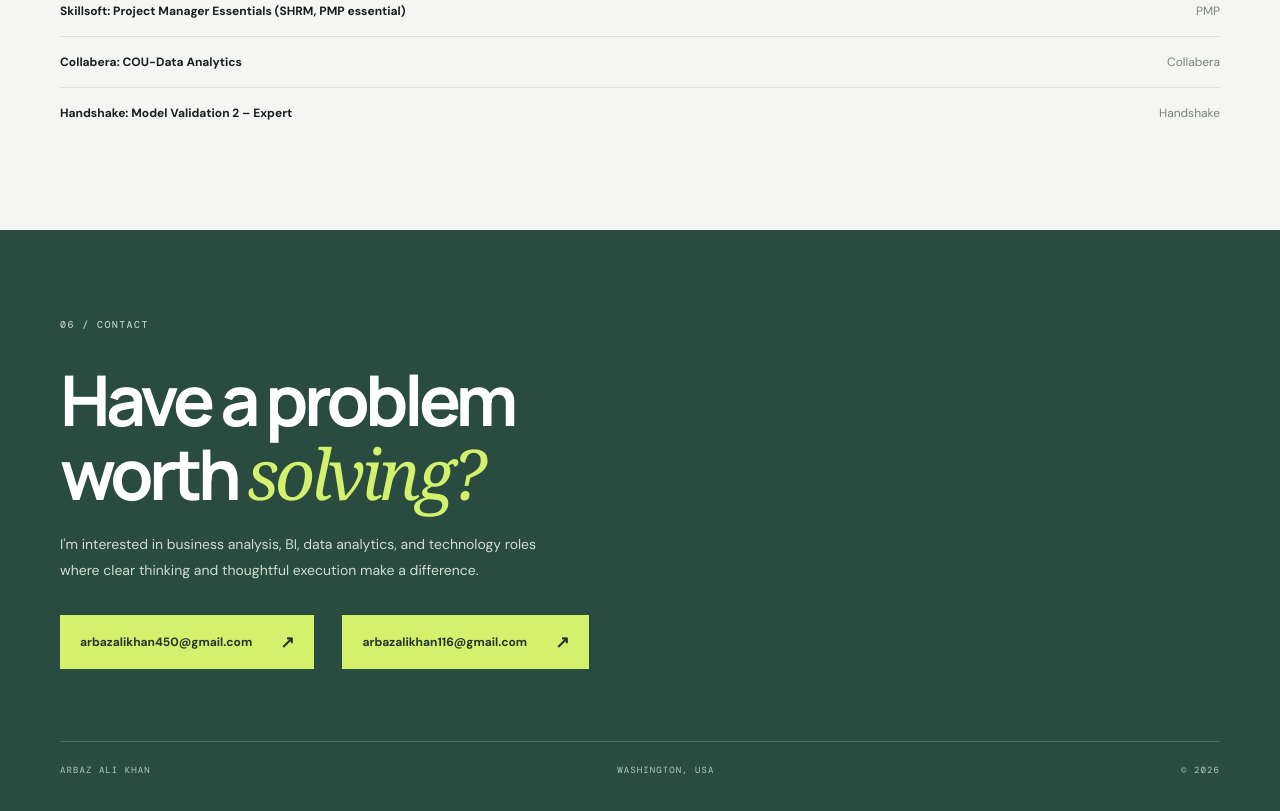
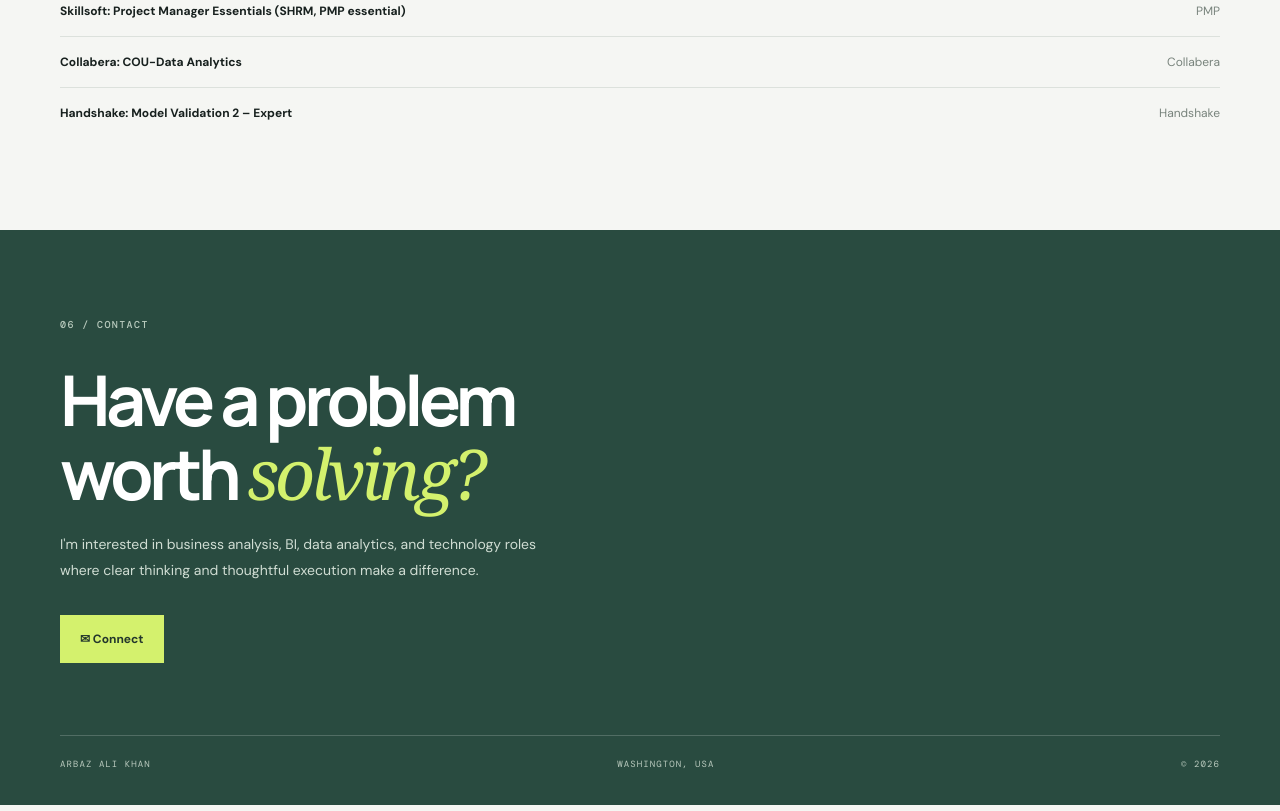
Before and after one commit to Arbaz-Ali-Khan/Arbaz-Ali-Khan.github.io, a plain HTML site: page index.html in a window 1280 px wide. Shown: the part 7397-8208 px from the top of the page. Drawn offline with nearby package versions, Linux system fonts and the light colour scheme.

Commit message:
Update contact section with new email button

```diff
--- a/index.html
+++ b/index.html
@@ -254,7 +254,7 @@
           <p class="eyebrow">06 / CONTACT</p>
           <h2>Have a problem<br>worth <em>solving?</em></h2>
           <p class="contact-lede">I'm interested in business analysis, BI, data analytics, and technology roles where clear thinking and thoughtful execution make a difference.</p>
-          <div class="contact-actions"><a class="button button-light" href="mailto:arbazalikhan450@gmail.com">arbazalikhan450@gmail.com <span>↗</span></a><a class="button button-light" href="mailto:arbazalikhan116@gmail.com">arbazalikhan116@gmail.com <span>↗</span></a></div>
+          <div class="contact-actions"><a class="button button-light" href="mailto:arbazalikhan450@gmail.com">&#9993; Connect </a></div>
           <div class="contact-footer"><span>ARBAZ ALI KHAN</span><span>WASHINGTON, USA</span><span>© <span id="year"></span></span></div>
         </div>
       </section>
```
